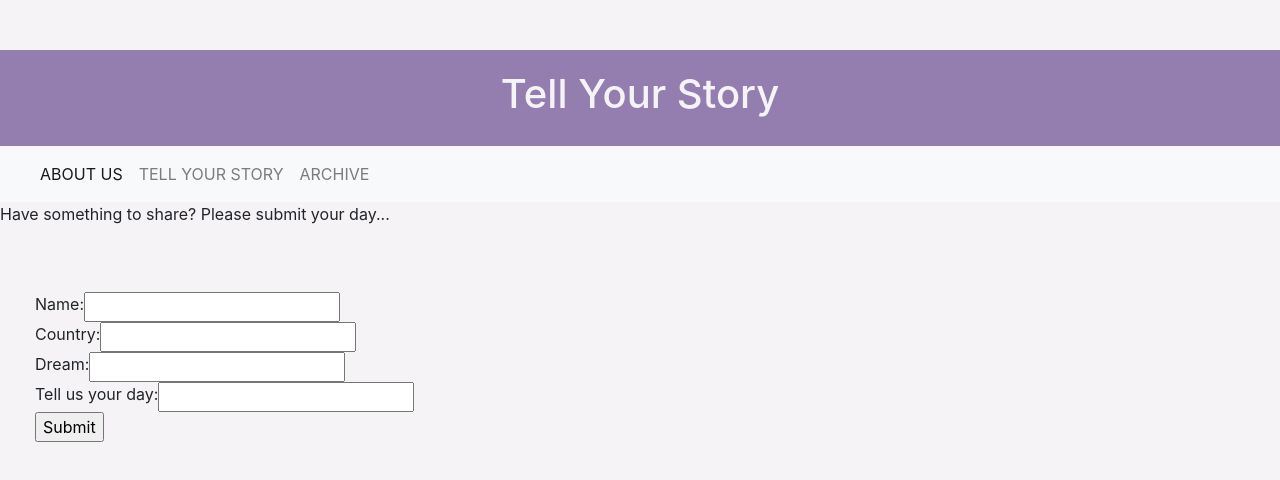
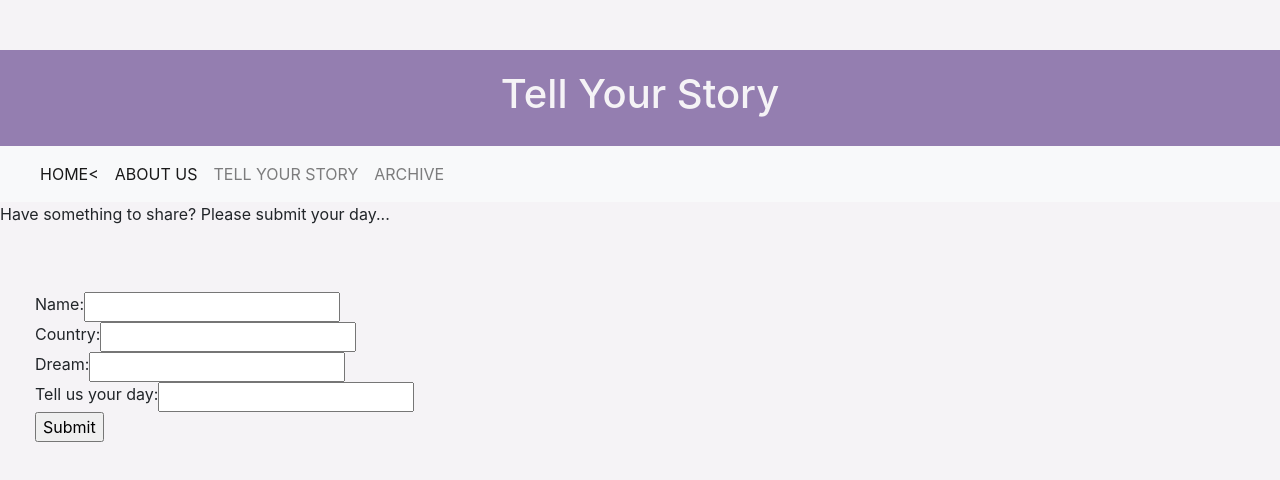
Before and after one commit to shefcodefirstgirls/2018-html-team-h-project, a plain HTML site: page tellus.html in a window 1280 px wide. Drawn offline with nearby package versions, Linux system fonts and the light colour scheme.

Commit message:
Home link

```diff
--- a/tellus.html
+++ b/tellus.html
@@ -24,6 +24,7 @@
       </button>
       <div class="collapse navbar-collapse" id="navbarNavAltMarkup">
     <div class="navbar-nav">
+      <a class="nav-item nav-link active" href="index.html">HOME<</a>
       <a class="nav-item nav-link active" href="aboutus.html">ABOUT US<span class="sr-only">(current)</span></a>
       <a class="nav-item nav-link" href="tellus.html">TELL YOUR STORY</a>
       <a class="nav-item nav-link" href="archive.html">ARCHIVE</a>
```
